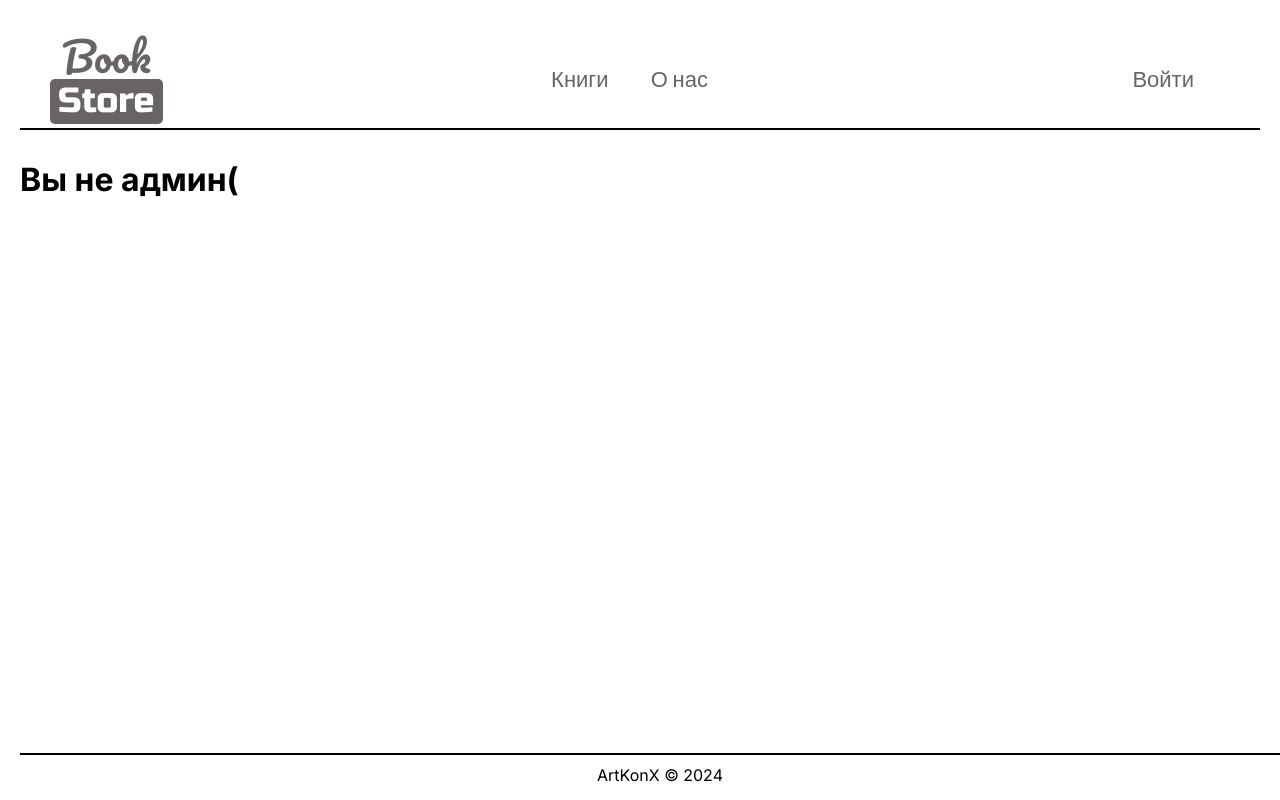
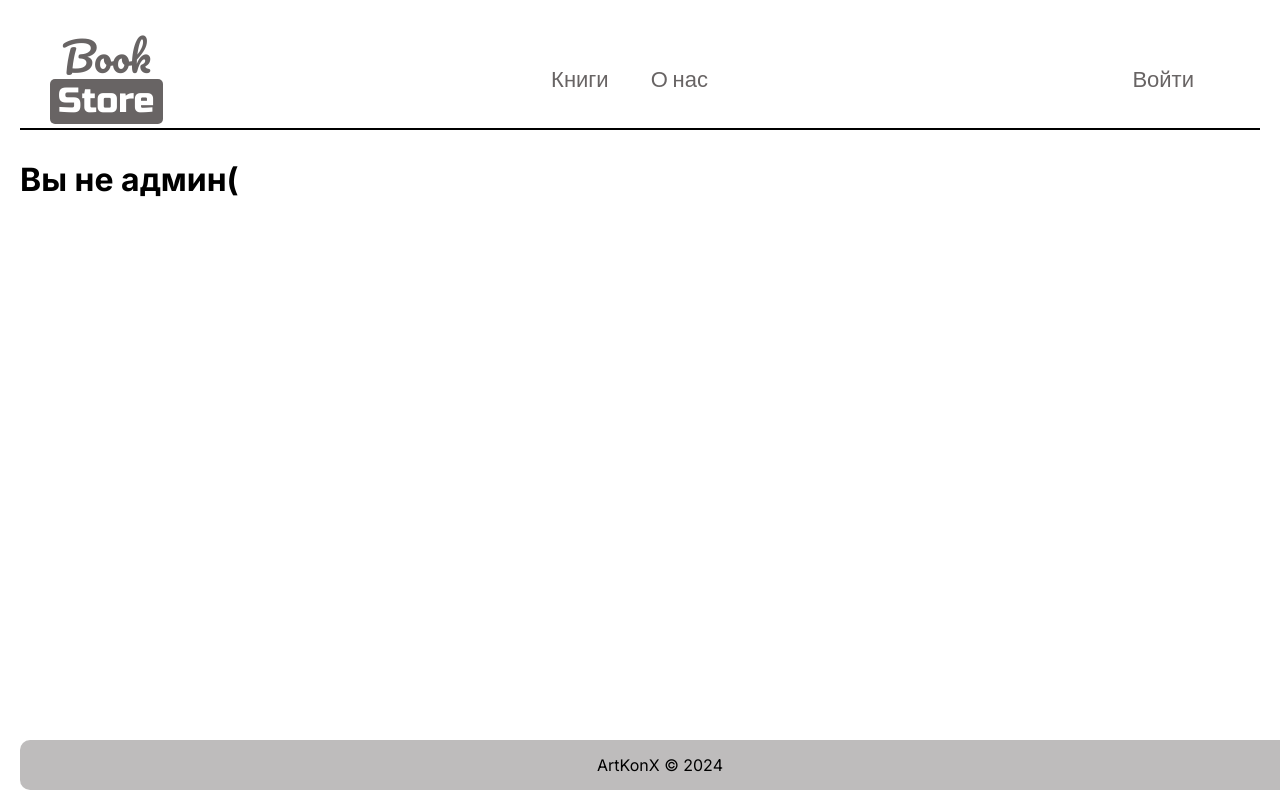
Before and after one commit to ArtKonX/next-bookstore, a Next.js app: page /admin-panel in a window 1280 px wide. Built offline with nearby package versions, Linux system fonts and the light colour scheme; no server answers.

Commit message:
Fixed styles

```diff
--- a/src/components/adminPanel/AdminPanelContainer.module.scss
+++ b/src/components/adminPanel/AdminPanelContainer.module.scss
@@ -0,0 +1,7 @@
+.admin-panel {
+    display: block;
+    position: relative;
+    padding-top: 15px;
+    padding-bottom: 15px;
+    max-width: 1400px;
+}
--- a/src/components/footer/Footer.module.scss
+++ b/src/components/footer/Footer.module.scss
@@ -2,7 +2,8 @@
     display: flex;
     align-items: center;
     justify-content: center;
-    margin-top: 50px;
+    margin-top: 10px;
+    margin-bottom: 10px;
     width: 100%;
     position: absolute;
     bottom: 0;
@@ -10,15 +11,7 @@
     padding-bottom: 15px;
     flex-direction: column;
     max-width: 1380px;
-
-    &::before {
-        content: '';
-        display: flex;
-        height: 2px;
-        background-color: black;
-        position: relative;
-        width: 100%;
-        margin-bottom: 10px;
-
-    }
+    height: 50px;
+    background-color: rgba(104, 100, 100, 0.433);
+    border-radius: 10px;
 }
```
Also changed, not shown: src/app/library/[slug]/page.tsx (+11 -11 lines).
